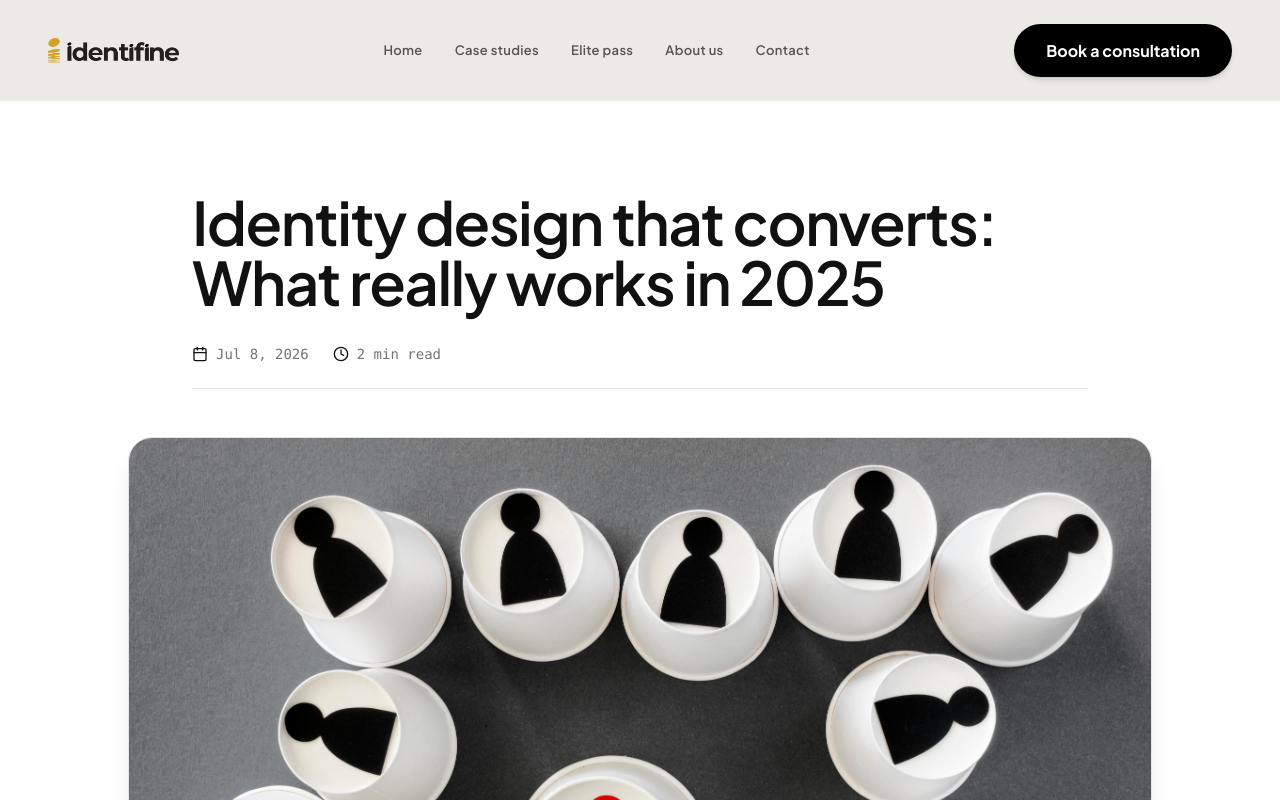
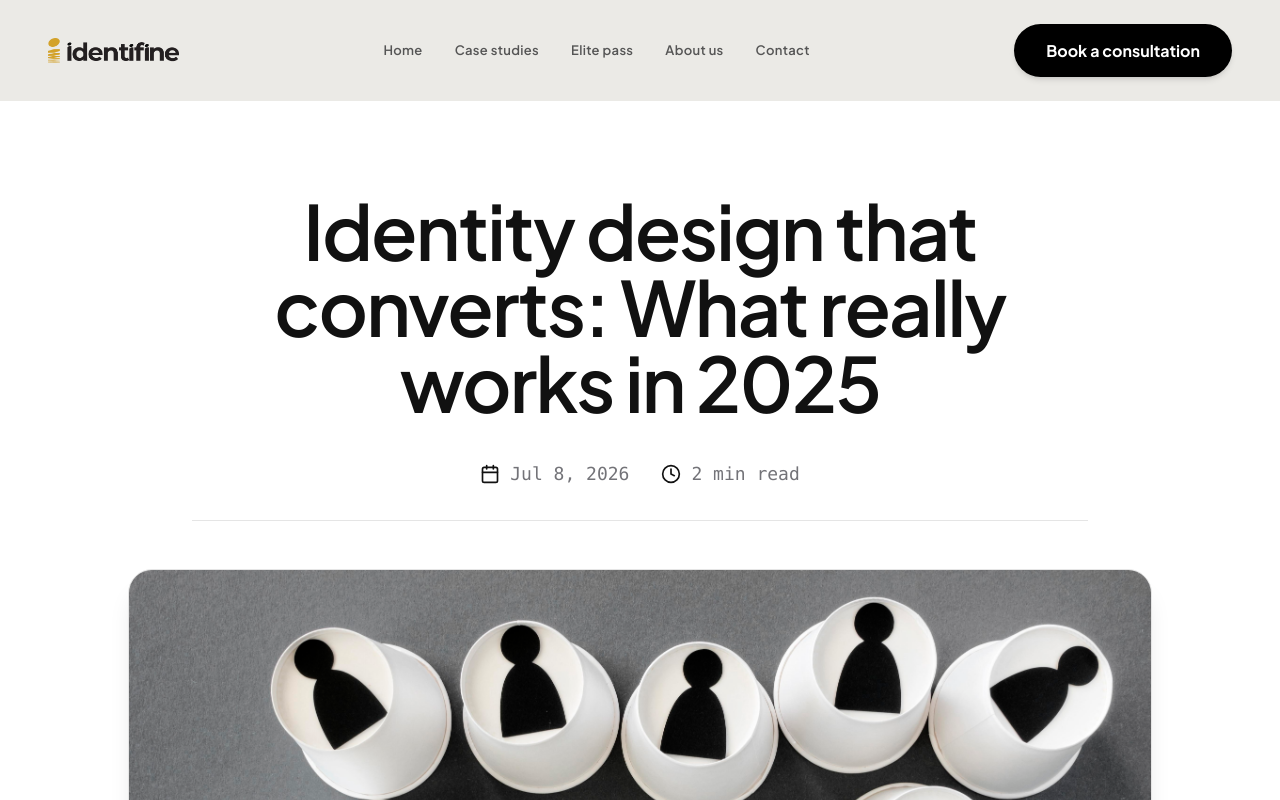
Before and after one commit to 0001-DEV/Identifine, a React (Vite) app: page /blog/1 in a window 1280 px wide. Shown: the top 800 px of the page. Built offline with nearby package versions, Linux system fonts and the light colour scheme; the HTML template or start-up script is replaced by a standard one; a web font is replaced by a local one.

Commit message:
Enlarge blog detail title and center-align enlarged metadata

```diff
--- a/src/pages/BlogDetailPage.jsx
+++ b/src/pages/BlogDetailPage.jsx
@@ -114,19 +114,19 @@ export default function BlogDetailPage() {
       <div className="max-w-5xl mx-auto space-y-12">
 
         {/* Article Header with Page-Open Entry Animation */}
-        <div className="space-y-6 max-w-4xl mx-auto">
-          <h1 className="animate-hero-fade-1 text-3xl sm:text-5xl lg:text-6xl font-galano font-semibold text-[#111111] tracking-tight leading-[1.12]">
+        <div className="space-y-6 max-w-4xl mx-auto text-left sm:text-center">
+          <h1 className="animate-hero-fade-1 text-4xl sm:text-6xl lg:text-[4.75rem] font-galano font-semibold text-[#111111] tracking-tight leading-[1.08]">
             {article.title}
           </h1>
 
-          {/* Meta Info */}
-          <div className="animate-hero-fade-2 flex items-center gap-6 text-sm font-mono text-[#737378] pt-2 border-b border-[#E5E5E5] pb-6">
-            <div className="flex items-center gap-2">
-              <Calendar className="w-4 h-4 text-[#111111]" />
+          {/* Meta Info (Center-Aligned with Increased Height & Typography) */}
+          <div className="animate-hero-fade-2 flex items-center justify-start sm:justify-center gap-8 text-base sm:text-lg font-mono text-[#737378] pt-4 border-b border-[#E5E5E5] pb-8 w-full">
+            <div className="flex items-center gap-2.5">
+              <Calendar className="w-5 h-5 text-[#111111]" />
               <span>{article.date}</span>
             </div>
-            <div className="flex items-center gap-2">
-              <Clock className="w-4 h-4 text-[#111111]" />
+            <div className="flex items-center gap-2.5">
+              <Clock className="w-5 h-5 text-[#111111]" />
               <span>{article.readTime}</span>
             </div>
           </div>
```
